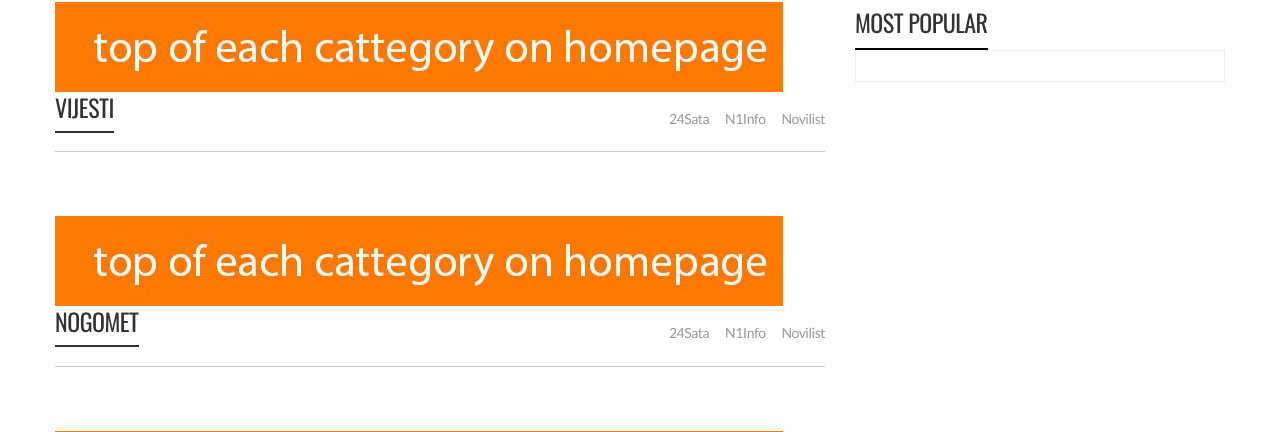
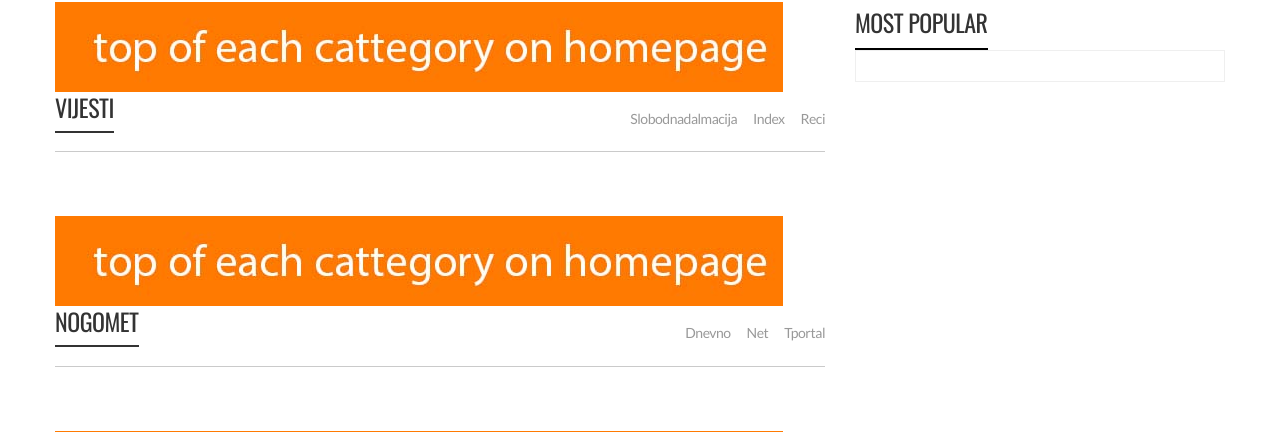
Before and after one commit to krazyyyy/newsportal, a Django app: template frontend/templates/frontend/index.html in a window 1280 px wide. Shown: the part 730-1162 px from the top of the page. Run offline with Django 3.2, Linux system fonts and the light colour scheme; the template is opened without the code that fills it, so the values that code supplies are empty; some libraries are stand-ins or nearby versions.

Commit message:
SEO stuff added

```diff
--- a/frontend/templates/frontend/base.html
+++ b/frontend/templates/frontend/base.html
@@ -5,6 +5,14 @@
     <meta charset="UTF-8">
     <meta http-equiv="X-UA-Compatible" content="IE=edge">
     <meta name="viewport" content="width=device-width, initial-scale=1.0">
+    <meta name="description" content="prvi.hr - sve vijesti na jednom mjestu! Vaš prvi korak u online svijet sada je lakši nego ikada prije!">
+    <meta property="og:locale" content="hr_HR">
+    <meta property="og:type" content="website">
+    <meta property="og:title" content="PRVI.HR">
+    <meta property="og:description" content="sve vijesti na jednom mjestu! Vaš prvi korak u online svijet sada je lakši nego ikada prije!">
+    <meta property="og:url" content="https://prvi.hr/">
+    <meta property="og:site_name" content="prvi.hr">
+    <meta property="og:image" content="{% static 'frontend/assets/images/PRVI-preloader.png' %}">
     <title>PRVI.HR - {% block title %} {% endblock %}</title>
     <link rel="stylesheet" href="{% static 'frontend/style.css' %}">
     {% block static %}
--- a/frontend/templates/frontend/index.html
+++ b/frontend/templates/frontend/index.html
@@ -73,12 +73,12 @@
         {% endif %}
 
         <div class="title-v1">
-                <h3>Vijesti</h3>
+               <a id="no-style-link" href="{% url 'category' 'Vijesti' %}"> <h3>Vijesti</h3></a>
                 <div class="orther-link">
                     <ul>
-                        <li><a href="#" title="Cars">24Sata</a></li>
-                        <li><a href="#" title="Developers">N1Info</a></li>
-                        <li><a href="#" title="Gears">Novilist</a></li>
+                        <li><a href="{% url 'source' 'Slobodnadalmacija' %}" title="Slobodnadalmacija"> Slobodnadalmacija</a></li>
+                        <li><a href="{% url 'source' 'Index' %}" title="Index"> Index</a></li>
+                        <li><a href="{% url 'source' 'Reci' %}" title="Reci"> Reci</a></li>
 
                     </ul>
                 </div>
@@ -94,12 +94,12 @@
         <img src="{% static 'frontend/assets/images/category.jpg' %}" alt="">
         {% endif %}
         <div class="title-v1">
-                <h3>Nogomet</h3>
+                <a id="no-style-link" href="{% url 'category' 'Nogomet' %}"><h3>Nogomet</h3></a>
                 <div class="orther-link">
                     <ul>
-                        <li><a href="#" title="Cars">24Sata</a></li>
-                        <li><a href="#" title="Developers">N1Info</a></li>
-                        <li><a href="#" title="Gears">Novilist</a></li>
+                        <li><a href="{% url 'source' 'Dnevno' %}" title="Dnevno">Dnevno</a></li>
+                        <li><a href="{% url 'source' 'net' %}" title="net">Net</a></li>
+                        <li><a href="{% url 'source' 'Tportal' %}" title="Tportal">Tportal</a></li>
 
                     </ul>
                 </div>
@@ -116,12 +116,12 @@
         <img src="{% static 'frontend/assets/images/category.jpg' %}" alt="">
         {% endif %}
         <div class="title-v1">
-                <h3>Show</h3>
+               <a id="no-style-link" href="{% url 'category' 'Show' %}"> <h3>Show</h3></a>
                 <div class="orther-link">
                     <ul>
-                        <li><a href="#" title="Cars">24Sata</a></li>
-                        <li><a href="#" title="Developers">N1Info</a></li>
-                        <li><a href="#" title="Gears">Novilist</a></li>
+                        <li><a href="{% url 'source' '24sata' %}" title="24Sata">24Sata</a></li>
+                        <li><a href="{% url 'source' 'N1Info' %}" title="N1Info">N1Info</a></li>
+                        <li><a href="{% url 'source' 'Novilist' %}" title="Novilist">Novilist</a></li>
 
                     </ul>
                 </div>
```
